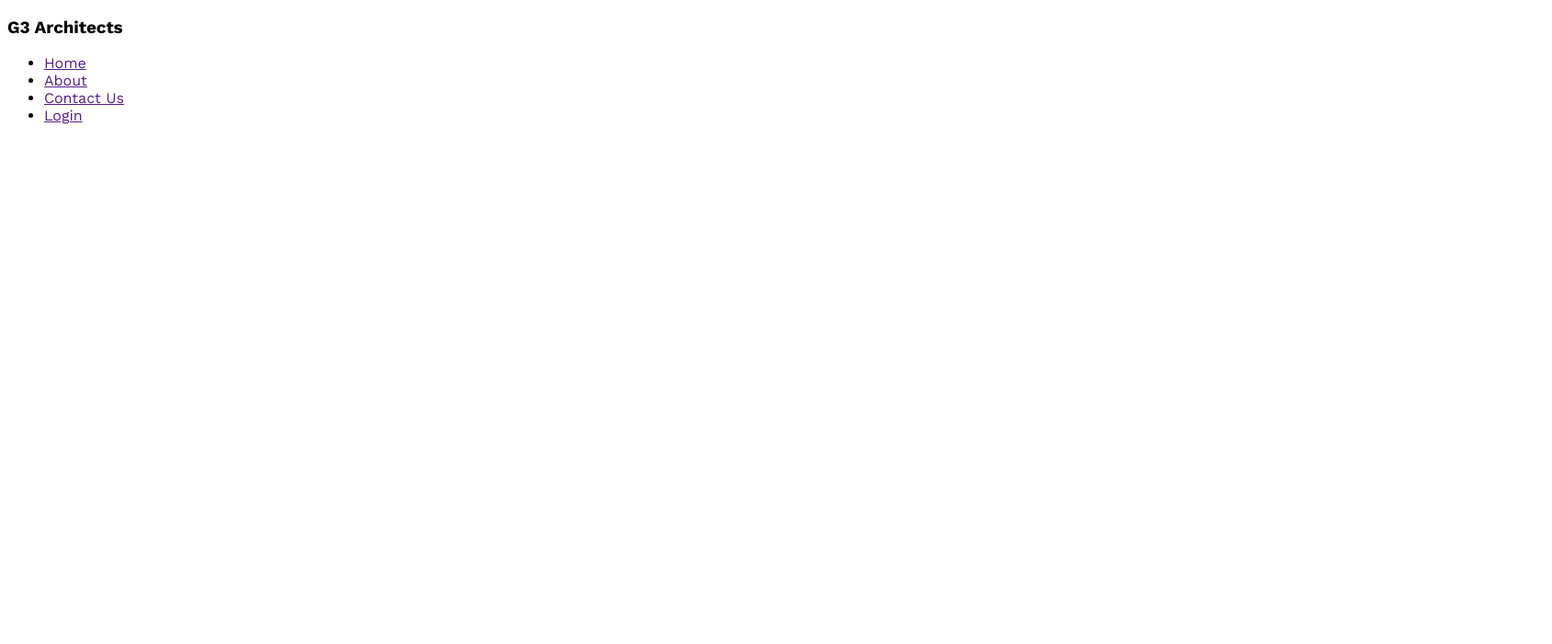
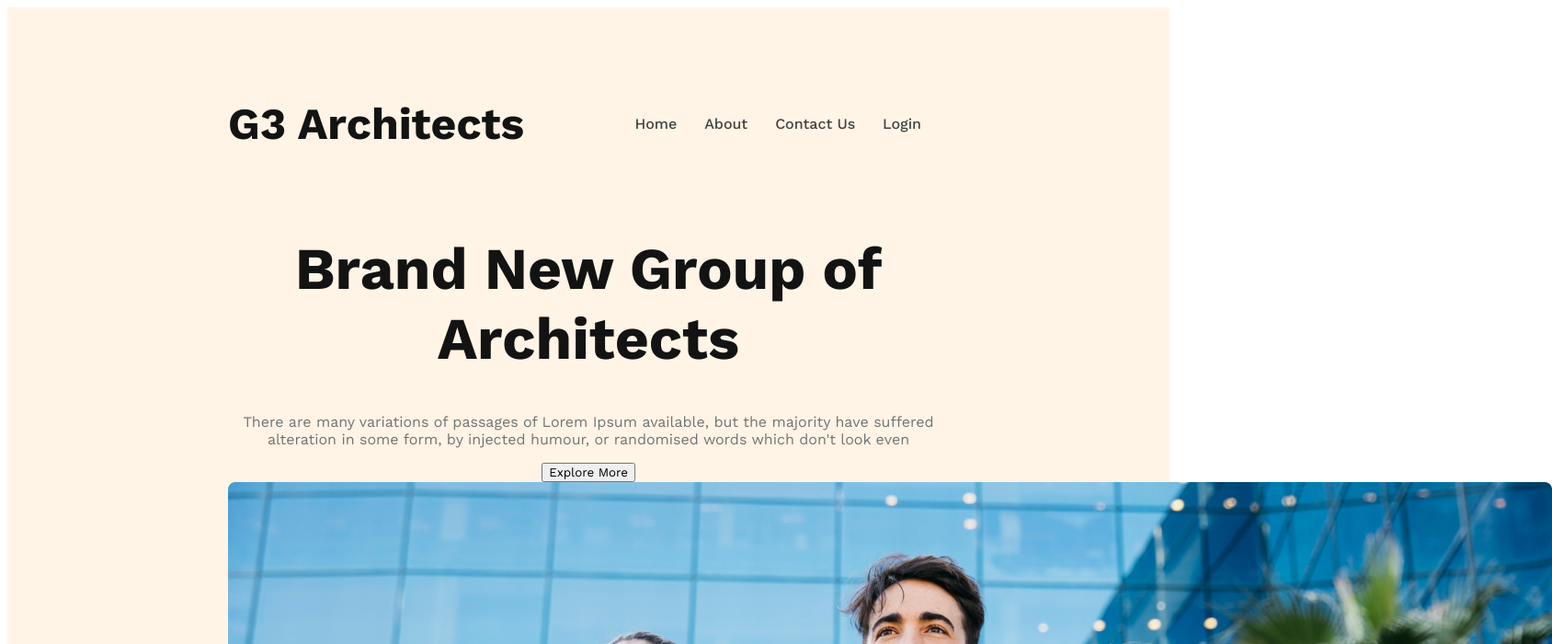
Before and after one commit to akif4656/g3-architects-website, a plain HTML site: page index.html in a window 1280 px wide. Shown: the top 700 px of the page at 92% size, 1688 px wide, since content can reach past the window. Drawn offline with nearby package versions, Linux system fonts and the light colour scheme.

Commit message:
added banner con

```diff
--- a/index.html
+++ b/index.html
@@ -13,7 +13,7 @@
 <body>
     <header>
         <nav>
-            <h3>G3 Architects</h3>
+            <h3 class="nav-title">G3 Architects</h3>
             <ul>
                 <li><a href="">Home</a></li>
                 <li><a href="">About</a></li>
@@ -21,6 +21,16 @@
                 <li><a href="">Login</a></li>
             </ul>
         </nav>
+        <div class="banner">
+            <div class="banner-con">
+                <div class="banner-title">
+                    <h1>Brand New Group of Architects</h1>
+                </div>
+                <p class="banner-des">There are many variations of passages of Lorem Ipsum available, but the majority have suffered alteration in some form, by injected humour, or randomised words which don't look even</p>
+                <button class="btn-primary">Explore More</button>
+            </div>
+            <img src="images/banner.png" alt="">
+        </div>
     </header>
 
     <main>
--- a/style.css
+++ b/style.css
@@ -1,3 +1,45 @@
 *{
   font-family: "Work Sans", sans-serif;
 }
+header{
+    background: rgba(255, 144, 14, 0.10);
+    padding: 50px 240px;
+}
+nav{
+    display: flex;
+    justify-content: space-between;
+    align-items: center;
+}
+nav ul{
+    display: flex;
+
+}
+nav ul li{
+    list-style: none;
+    margin-right: 30px;
+    font-weight: 500;
+    font-size: 1rem;
+}
+nav ul li a{
+    text-decoration: none;
+    color: #424242;
+
+}
+.nav-title{
+    font-size: 3rem;
+    font-weight: 700;
+    color: #131313;
+}
+.banner-con{
+    max-width: 800px;
+    margin: 0 auto;
+    text-align: center;
+}
+.banner-title{
+    font-size: 2rem;
+    font-weight: 800;
+    color:#131313;
+}
+.banner-des{
+    color: #727272;
+}
```
